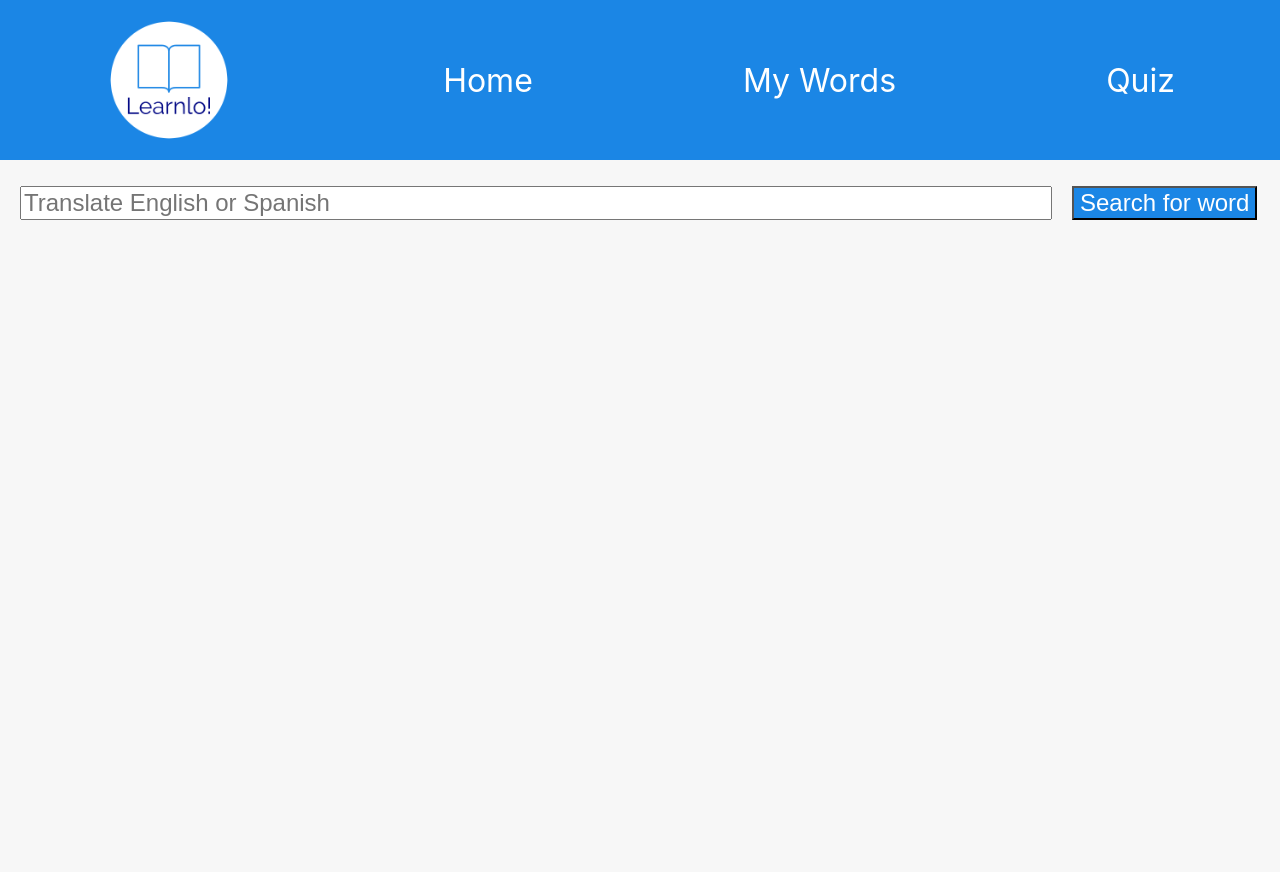
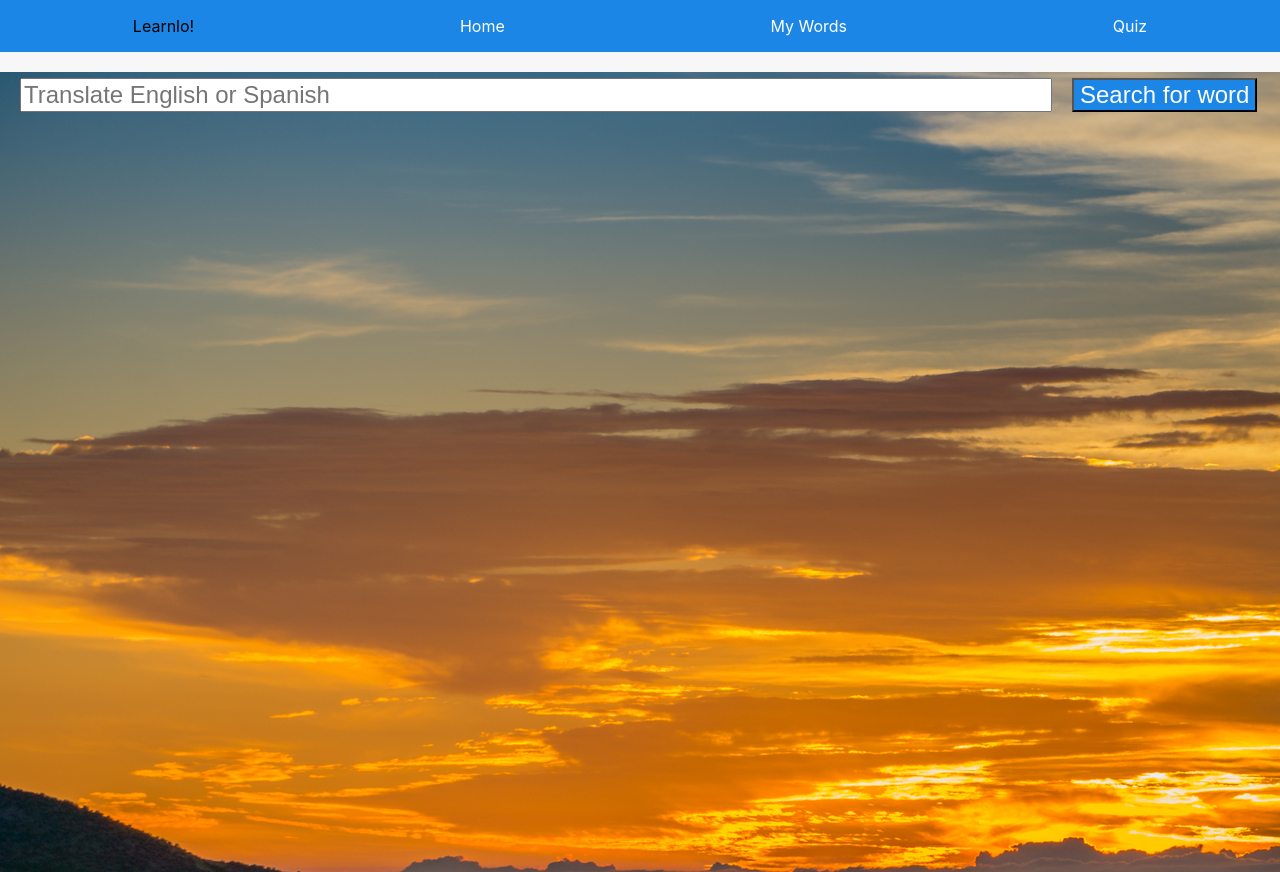
Before and after one commit to taylorjohnson141/learnlo, a React (Create React App) app: page / in a window 1280 px wide. Before the commit the page ends 800 px from the top, so only its background shows below. Built offline with nearby package versions, Linux system fonts and the light colour scheme.

Commit message:
Add hero banner

```diff
--- a/src/HomeScreen/HomeScreen.css
+++ b/src/HomeScreen/HomeScreen.css
@@ -7,3 +7,9 @@
 .error{
   text-align: center;
 }
+.homescreen{
+  width: auto;
+  height: 100vh;
+  background-image: url('/src/images/sun.jpg');
+
+}
--- a/src/HomeScreen/HomeScreen.jsx
+++ b/src/HomeScreen/HomeScreen.jsx
@@ -5,10 +5,10 @@ import './HomeScreen.css';
 
 function HomeScreen(props) {
   return (
-    <section>
+    <section className = 'homescreen'>
        <SearchBar displayWord = {props.displayWord} />
        {props.currentWord &&
-    <DefinitionCard addWord={props.addWord} word = {props.currentWord}/>
+      <DefinitionCard addWord={props.addWord} word = {props.currentWord}/>
        }
        {props.error && <section className = 'error'>
          {props.error}
--- a/src/NavBar/NavBar.css
+++ b/src/NavBar/NavBar.css
@@ -1,7 +1,7 @@
 .nav-container{
-  padding-top: 1rem;
-  padding-bottom: 1rem;
-  font-size:4vh;
+  padding-top: 0px;
+  padding-bottom: 0px;
+  font:5vh;
   display: flex;
   align-items: center;
   justify-content: space-around;
--- a/src/NavBar/NavBar.jsx
+++ b/src/NavBar/NavBar.jsx
@@ -1,11 +1,10 @@
 import React from 'react';
 import { NavLink } from 'react-router-dom';
 import './NavBar.css';
-import logo from '../images/Learnlo.png'
 function NavBar() {
   return (
     <section className="nav-container">
-      <img src ={logo} alt= 'Learnlo logo' className = 'logo'/>
+      <p>Learnlo!</p>
       <NavLink className="link" to="/">Home</NavLink>
       <NavLink className="link" to="/myWords">My Words</NavLink>
       <NavLink className="link" to="/quiz">Quiz </NavLink>
```
Also changed, not shown: src/images/Learnlo.png (deleted), src/images/sun.jpg (added).
